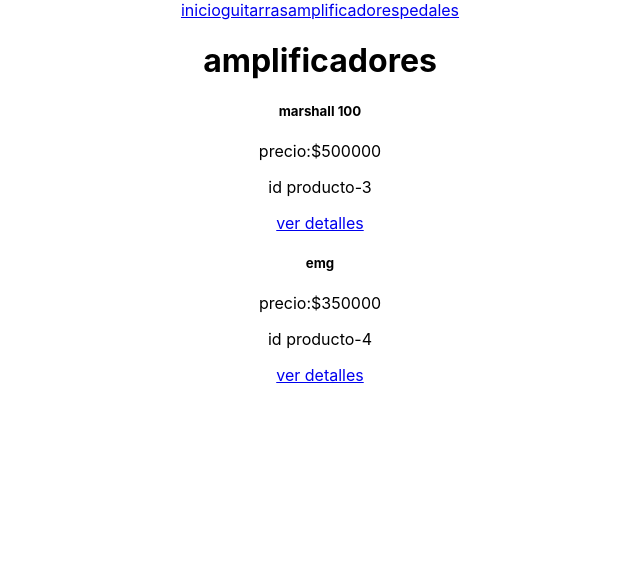
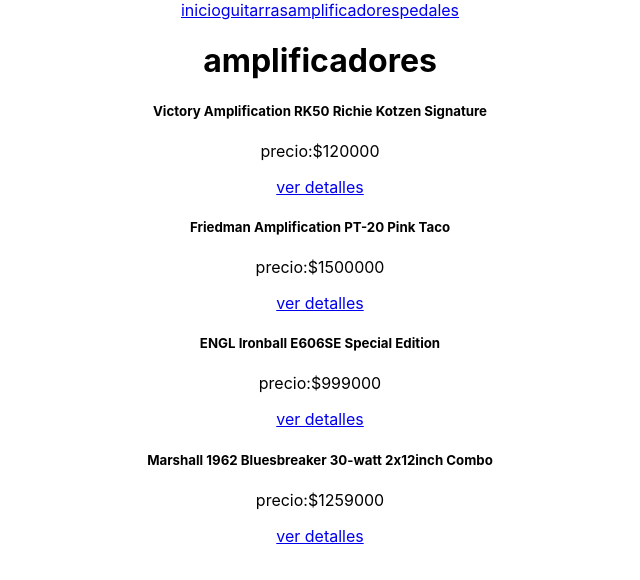
Before and after one commit to javiscripto/PROYECTOFINAL_Manqui-Javier, a React (Create React App) app: page /amplificadores in a window 1280 px wide. Shown: the top 580 px of the page, without its empty margins (320-960 px from the left). Built offline with nearby package versions, Linux system fonts and the light colour scheme.

Commit message:
actualizo arreglo de productos

```diff
--- a/src/asyncMock/asyncMock.js
+++ b/src/asyncMock/asyncMock.js
@@ -1,41 +1,103 @@
+
+
+
+
 const productos =[
     {
-        id:"producto-1",
-        nombre:"stratocaster",
-        precio:12000,
-        categoria:"guitarras",
+        id: "guitarra-01",
+        nombre: "Squier Stratocaster® Gold Edition 40th Anniversary",
+        imagen: "https://www.fender.cl/media/catalog/product/cache/1/image/800x800/9df78eab33525d08d6e5fb8d27136e95/g/e/ge659_0379410515v1.jpg",
+        precio: 700000,
+        stock: 5,
+        descripcion:"  ",
+        categoria:"guitarras"
       },
       {
-        id:"producto-2",
-        nombre:"fliying v",
-        precio:200000,
-        categoria:"guitarras",
+        id: "guitarra-02",
+        nombre: "Jackson JS Series Rhoads JS32",
+        imagen: "https://overdrive.cl/wp-content/uploads/2021/10/Jackson-JS-Series-Rhoads-JS32-Satin-Gray-AM-body.jpg",
+        precio: 455000,
+        stock: 7,
+        descripcion:"  ",
+
+        categoria:"guitarras"
       },
       {
-        id:"producto-3",
-        nombre:"marshall 100",
-        precio:500000,
-        categoria:"amplificadores",
+        id: "guitarra-03",
+        nombre: "Jackson JS Series Dinky Arch Top JS32Q DKA",
+        imagen: "https://overdrive.cl/wp-content/uploads/2021/08/Jackson-JS-Series-Dinky-Arch-Top-JS32Q-DKA-Transparent-Green-Burst-AM-body.jpg",
+        precio: 399000,
+        stock: 10,
+        descripcion:"  ",
+        categoria:"guitarras"
       },
       {
-        id:"producto-4",
-        nombre:"emg",
-        precio:350000,
-        categoria:"amplificadores",
+        id: "guitarra-04",
+        nombre: "Solar Guitars A1.6AAN",
+        imagen: "https://overdrive.cl/wp-content/uploads/2023/01/Solar-Guitars-A1.6AAN-Alder-Aged-Natural-Matte-body.jpg",
+        precio: 1189000,
+        stock: 5,
+        descripcion:"  ",
+        categoria:"guitarras"
       },
       {
-        id:"producto-5",
-        nombre:"boss metal zone",
-        precio:120000,
-        categoria:"pedales",
+        id: "guitarra-05",
+        nombre: "PRS Guitars SE Standard McCarty Singlecut 594 MT",
+        imagen: "https://overdrive.cl/wp-content/uploads/2023/05/PRS-Guitars-SE-Standard-McCarty-Singlecut-594-MT-Tobacco-Sunburst-body.jpg",
+        precio: 743900,
+        stock: 10,
+        descripcion:"  ",
+        categoria:"guitarras"
       },
       {
-        id:"producto-6",
-        nombre:"cry baby",
-        precio:180000,
-        categoria:"pedales",
+        id: "guitarra-06",
+        nombre: "Legator G6P-BLK Ghost P series",
+        imagen: "https://overdrive.cl/wp-content/uploads/2021/10/Legator-G6P-BLK-Ghost-P-series-6-string-Black-body.jpg",
+        precio: 945000,
+        stock: 4,
+        descripcion:"  ",
+        categoria:"guitarras"
       },
+      {
+        id:"amplificador-1",
+        nombre:"Victory Amplification RK50 Richie Kotzen Signature",
+        imagen:"https://overdrive.cl/wp-content/uploads/2020/08/Victory-Amplification-RK50-Richie-Kotzen-front.jpg",
+        precio:120000,
+        stock:3,
+        descripcion:" ",
+        categoria:"amplificadores"
+      },
+      {
+        id:"amplificador-2",
+        nombre:"Friedman Amplification PT-20 Pink Taco",
+        imagen:"https://overdrive.cl/wp-content/uploads/2020/08/Friedman-Amplification-PT-20.jpg",
+        precio:1500000,
+        stock:4,
+        descripcion:" ",
+        categoria:"amplificadores"
+      },
+      {
+        id:"amplificador-3",
+        nombre:"ENGL Ironball E606SE Special Edition",
+        imagen:"https://overdrive.cl/wp-content/uploads/2020/08/ENGL-Ironball-E606SE-Special-Edition-front.jpg",
+        precio: 999000,
+        stock:4,
+        descripcion:" ",
+        categoria:"amplificadores"
+      }, {
+        id:"amplificador-4",
+        nombre:"Marshall 1962 Bluesbreaker 30-watt 2x12inch Combo",
+        imagen:"https://overdrive.cl/wp-content/uploads/2022/02/Marshall-1962-Bluesbreaker-30watt-2x12-Combo-front.jpg",
+        precio:1259000,
+        stock:5,
+        descripcion:" ",
+        categoria:"amplificadores"
+      }
 ]
+
+
+
+
 
 
 export function filtrarCategoria(categoria) {
--- a/src/components/item.jsx
+++ b/src/components/item.jsx
@@ -12,7 +12,7 @@
         <div>
             <h5>{props.nombre}</h5>
             <p>precio:${props.precio}</p>
-            <p>id {props.id}</p>
+
             <NavLink to={`/${categoria}/${props.id}`}>ver detalles</NavLink>
 
 
--- a/src/components/itemlist.js
+++ b/src/components/itemlist.js
@@ -13,7 +13,7 @@
         <>
         <h1>{categoria}</h1>
         {
-            productos.map(prod=>{
+            productos.map(prod=>{   // por cada producto se renderiza un componente <Item/>
                 return <Item key={prod.id} nombre={prod.nombre} precio={prod.precio} id={prod.id} categoria={prod.categoria}  />
             })
         }
```
Lines whose indentation alone changed are shown as unchanged.
